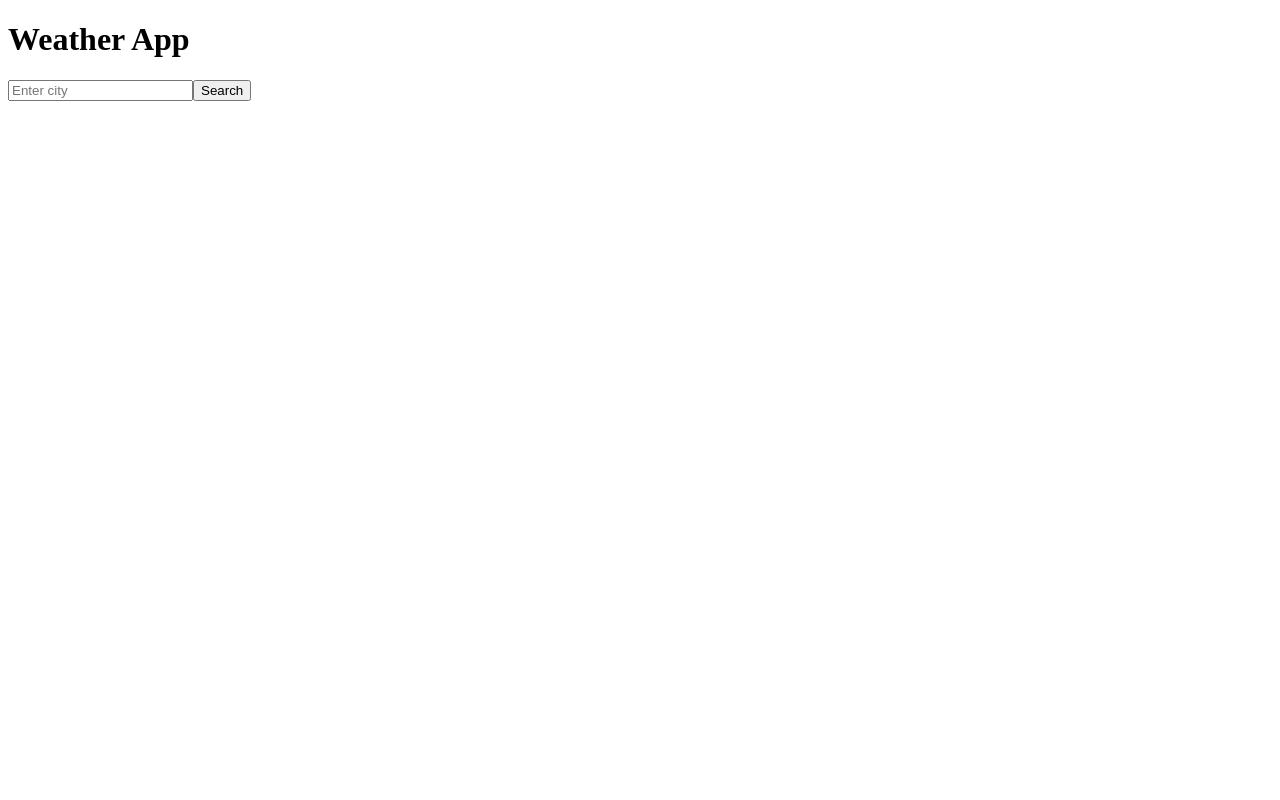
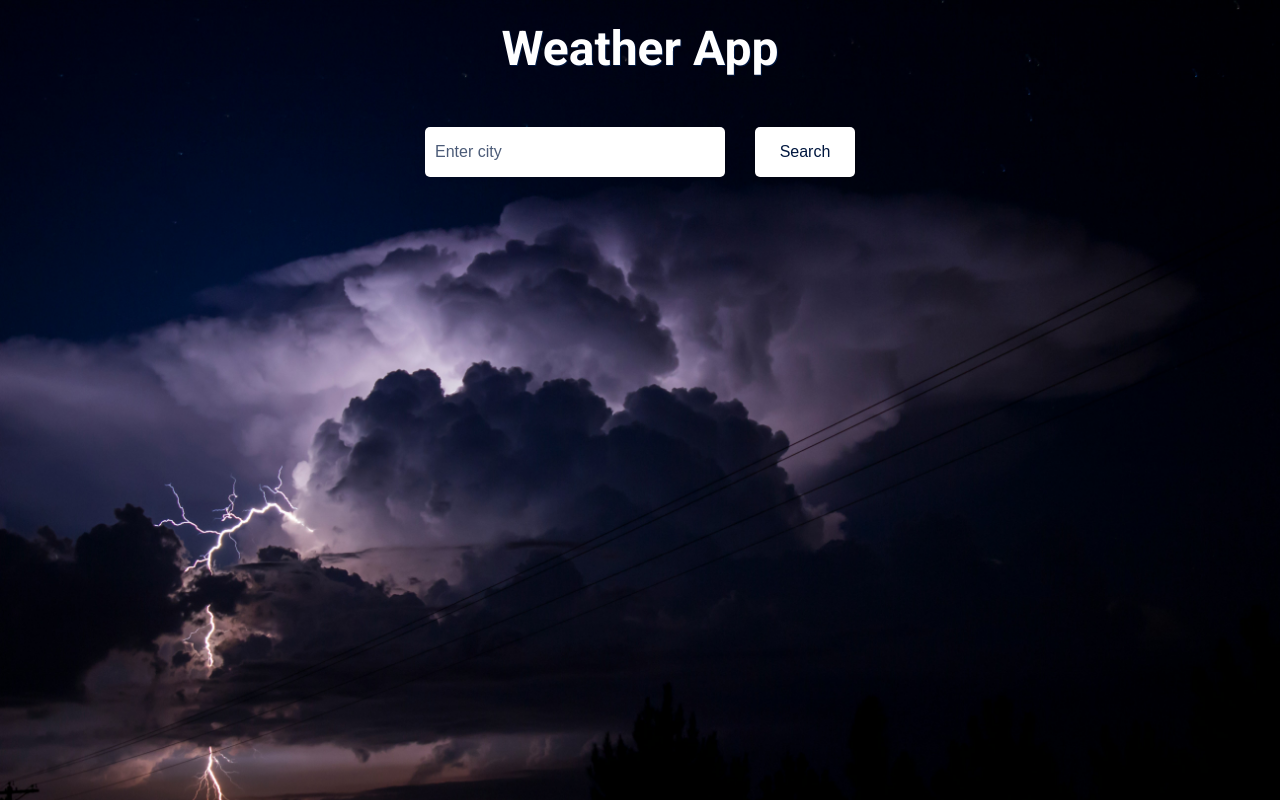
Before and after one commit to alessia-argentieri/weather-app, a React (Vite) app: page / in a window 1280 px wide. Built offline with nearby package versions, Linux system fonts and the light colour scheme.

Commit message:
add styling for body,  header, search-box, input and btn

```diff
--- a/src/index.css
+++ b/src/index.css
@@ -0,0 +1,73 @@
+@import url("https://fonts.googleapis.com/css2?family=Roboto:ital,wght@0,100;0,300;0,400;0,500;0,700;0,900;1,100;1,300;1,400;1,500;1,700;1,900&display=swap");
+
+:root {
+  --dark-color: rgb(0, 23, 63);
+}
+
+*,
+*::before,
+*::after {
+  box-sizing: border-box;
+  margin: 0;
+  padding: 0;
+}
+
+body {
+  font-family: "Roboto", sans-serif;
+  background-image: url(assets/images/weather.jpg);
+  height: 100%;
+  background-repeat: no-repeat;
+  background-size: cover;
+  color: #fff;
+}
+
+.header {
+  text-align: center;
+  margin: 20px 0px 50px;
+  font-size: 1.5rem;
+  text-shadow: 1px 1px var(--dark-color);
+}
+
+.search-box {
+  display: flex;
+  align-items: center;
+  justify-content: center;
+  gap: 30px;
+}
+
+.input {
+  height: 50px;
+  width: 300px;
+  padding: 10px;
+  font-size: 16px;
+  border: none;
+  border-radius: 5px;
+  color: var(--dark-color);
+}
+
+input:focus {
+  border: 1px solid var(--dark-color);
+  outline: none;
+}
+::placeholder {
+  color: var(--dark-color);
+  opacity: 0.7;
+}
+
+.btn {
+  background: #fff;
+  font-size: 16px;
+  color: var(--dark-color);
+  height: 50px;
+  width: 100px;
+  padding: 16px 20px;
+  border-radius: 5px;
+  border: none;
+  cursor: pointer;
+}
+
+.btn:hover {
+  background: var(--dark-color);
+  color: #fff;
+  border: 1px solid #fff;
+}
```
Also changed, not shown: src/assets/images/weather.jpg (added).
